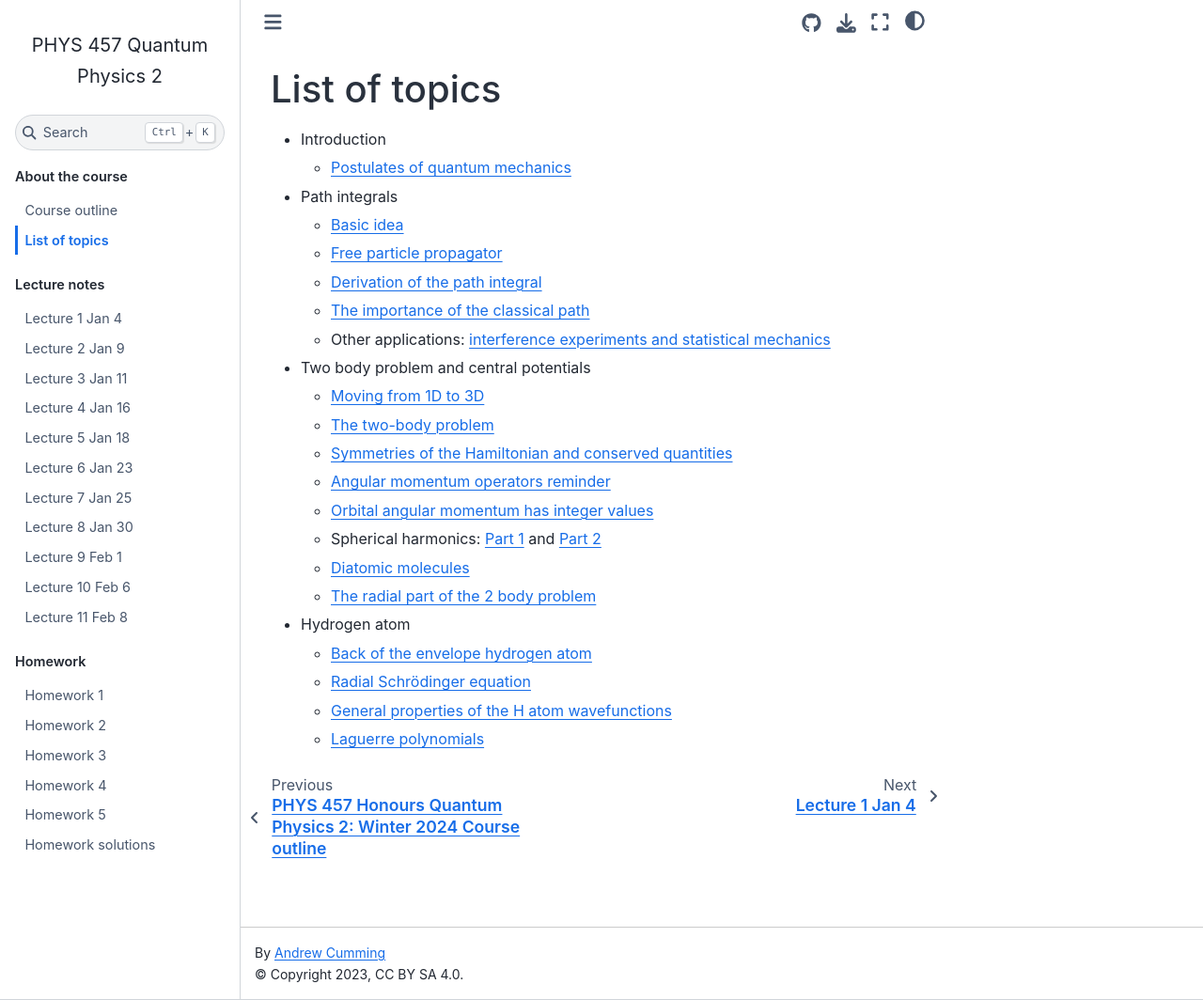
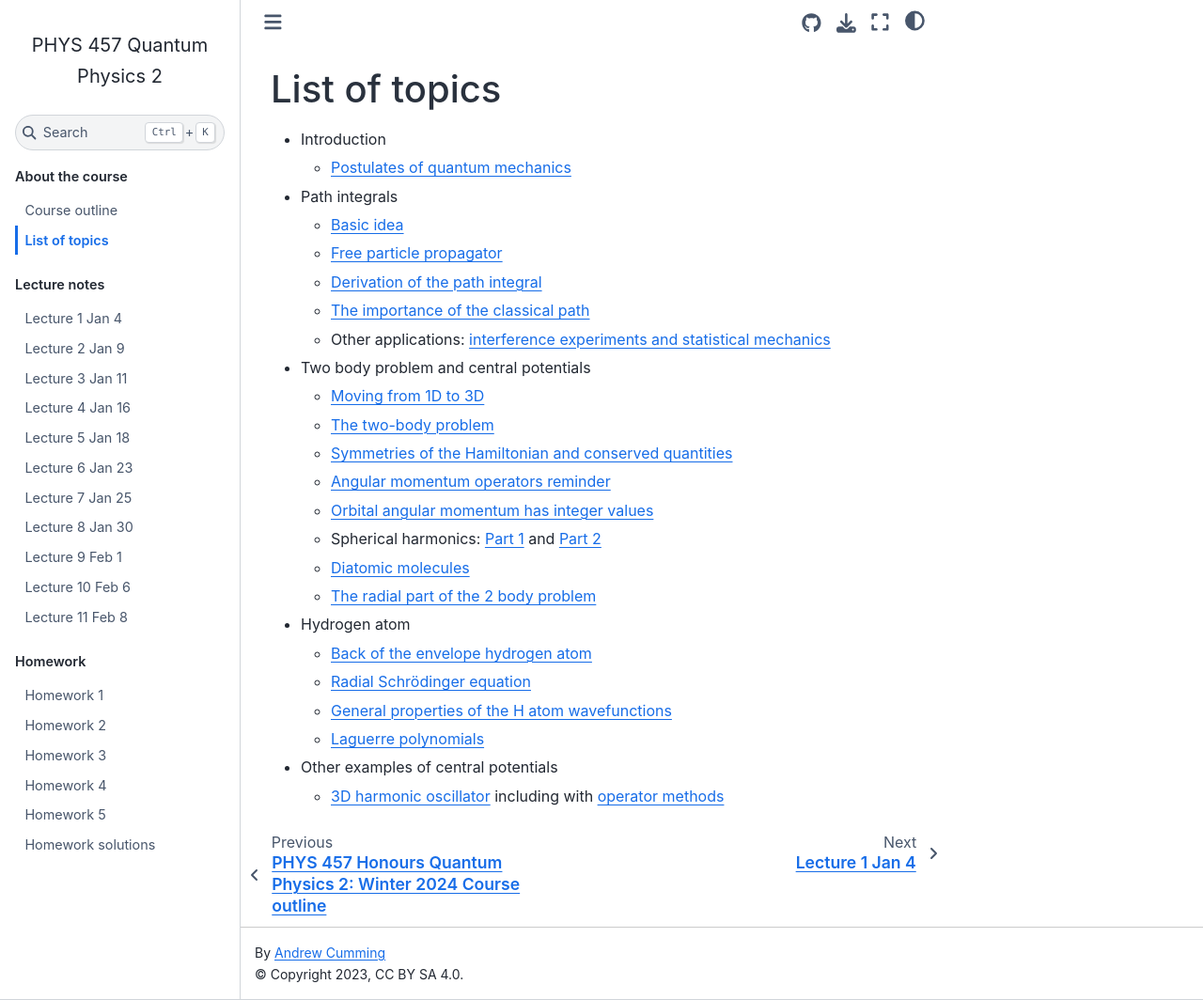
Before and after one commit to andrewcumming/phys457, a Jupyter Book: the page built from topics.md, in a window 1280 px wide and 1064 px high. Shown: the whole window at 94% size. Built offline with Jupyter Book 1.0.4 settings and Sphinx 7.4.7 and the Sphinx Book theme 1.1.4, drawn with Linux system fonts in a browser that asks for light colours.

Commit message:
Update topics list

```diff
--- a/topics.md
+++ b/topics.md
@@ -22,3 +22,5 @@
     + [Radial Schrödinger equation](https://andrewcumming.github.io/phys457/lecture8.html#schrodinger-equation-for-the-radial-part-of-the-hydrogen-atom-wavefunction)
     + [General properties of the H atom wavefunctions](https://andrewcumming.github.io/phys457/lecture9.html)
     + [Laguerre polynomials](https://andrewcumming.github.io/phys457/lecture10.html#how-this-works-mathematically-laguerre-polynomials)
+- Other examples of central potentials
+    + [3D harmonic oscillator](https://andrewcumming.github.io/phys457/lecture11.html#d-harmonic-oscillator) including with [operator methods](https://andrewcumming.github.io/phys457/lecture11.html#an-operator-approach-to-the-3d-harmonic-oscillator)
```
